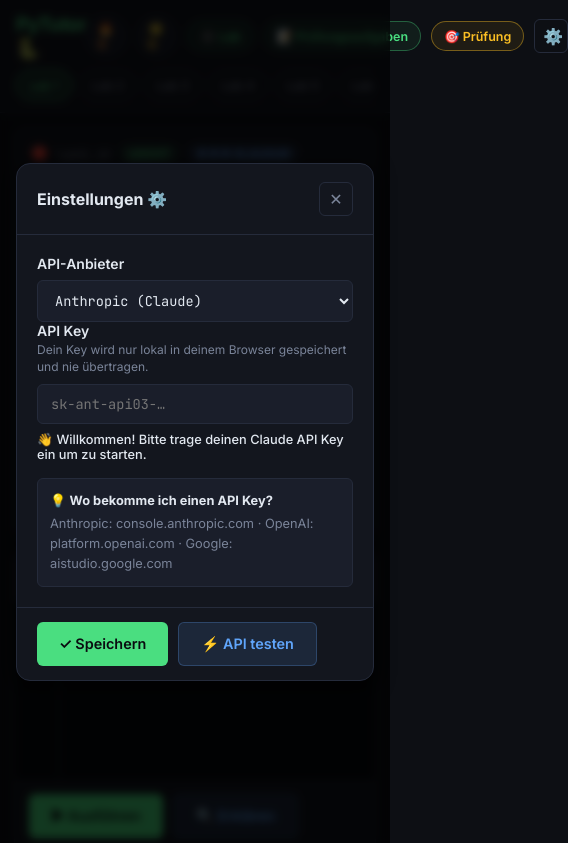
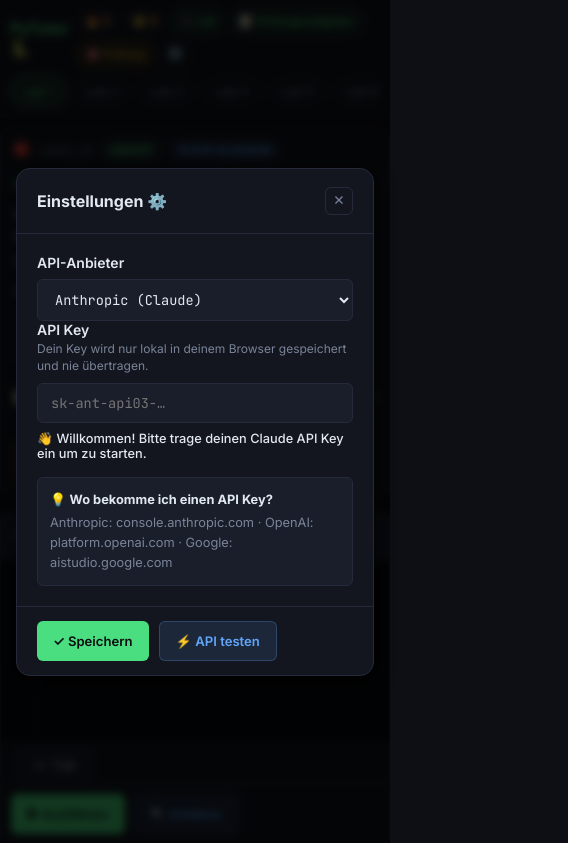
Before and after one commit to monaseidl/pytutor, a plain HTML site: page pytutor/index.html in a window 390 px wide. Shown: the top 843 px of the page, 568 px wide, since content can reach past the window. Drawn offline with Linux system fonts and the light colour scheme.

Commit message:
Mobile layout fixes

```diff
--- a/pytutor/app.js
+++ b/pytutor/app.js
@@ -1605,6 +1605,17 @@ function bindEvents() {
 
   document.getElementById('hint-btn')
     .addEventListener('click', showNextHint);
+
+  // ── Mobile Tab button ──
+  document.getElementById('tab-btn')
+    .addEventListener('click', () => {
+      const s = editor.selectionStart;
+      const e2 = editor.selectionEnd;
+      editor.value = editor.value.slice(0, s) + '    ' + editor.value.slice(e2);
+      editor.selectionStart = editor.selectionEnd = s + 4;
+      editor.focus();
+      syncLineNumbers();
+    });
 
   document.getElementById('reset-btn')
     .addEventListener('click', () => {
--- a/pytutor/index.html
+++ b/pytutor/index.html
@@ -112,6 +112,9 @@
               aria-label="Python Code Editor"
               placeholder="# Schreib deinen Code hier…"
             ></textarea>
+          </div>
+          <div class="mobile-tab-row">
+            <button id="tab-btn" class="btn-tab-mobile" aria-label="Einrücken (4 Leerzeichen)">⇥ Tab</button>
           </div>
           <div class="editor-actions">
             <button id="run-btn" class="btn btn-run">▶ Ausführen</button>
--- a/pytutor/style.css
+++ b/pytutor/style.css
@@ -39,8 +39,13 @@ body {
   color: var(--text);
   font-family: var(--font-ui);
   min-height: 100vh;
+  width: 100%;
   overflow-x: hidden;
   -webkit-font-smoothing: antialiased;
+}
+
+#app {
+  width: 100%;
 }
 
 button { font-family: var(--font-ui); }
@@ -58,6 +63,7 @@ button { font-family: var(--font-ui); }
   background: var(--panel);
   border-bottom: 1px solid var(--border);
   padding: 12px 16px 10px;
+  padding-top: max(12px, env(safe-area-inset-top));
   position: sticky;
   top: 0;
   z-index: 100;
@@ -117,6 +123,8 @@ button { font-family: var(--font-ui); }
   display: flex;
   gap: 6px;
   overflow-x: auto;
+  white-space: nowrap;
+  -webkit-overflow-scrolling: touch;
   padding-bottom: 2px;
   scrollbar-width: none;
 }
@@ -153,7 +161,8 @@ button { font-family: var(--font-ui); }
    MAIN LAYOUT
    ══════════════════════════════════════════════════════════ */
 #main {
-  padding: 14px 14px 32px;
+  padding: 14px 0 32px;
+  width: 100%;
   max-width: 1440px;
   margin: 0 auto;
   display: flex;
@@ -1326,3 +1335,106 @@ body.exam-active .hint-area { opacity: 0.4; pointer-events: none; }
    UTILITY
    ══════════════════════════════════════════════════════════ */
 .hidden { display: none !important; }
+
+/* ══════════════════════════════════════════════════════════
+   MOBILE TAB BUTTON (only on small screens)
+   ══════════════════════════════════════════════════════════ */
+.mobile-tab-row {
+  display: none;
+  padding: 6px 14px 0;
+}
+
+.btn-tab-mobile {
+  background: var(--panel-2);
+  border: 1px solid var(--border);
+  border-radius: var(--radius-sm);
+  color: var(--muted);
+  font-family: var(--font-code);
+  font-size: 0.85rem;
+  font-weight: 600;
+  padding: 6px 16px;
+  cursor: pointer;
+  min-height: 36px;
+  transition: background 0.15s, color 0.15s;
+}
+.btn-tab-mobile:active {
+  background: var(--border);
+  color: var(--text);
+}
+
+/* ══════════════════════════════════════════════════════════
+   MOBILE LAYOUT  (< 600 px)
+   ══════════════════════════════════════════════════════════ */
+@media (max-width: 599px) {
+
+  /* Show Tab button */
+  .mobile-tab-row { display: block; }
+
+  /* Header: tighter padding, smaller gap */
+  #header { padding: 8px 10px 8px; }
+
+  .header-top { margin-bottom: 8px; gap: 6px; }
+
+  .logo { font-size: 1rem; }
+
+  .header-right { gap: 6px; flex-wrap: wrap; }
+
+  /* Badges */
+  .streak-badge,
+  .score-badge {
+    font-size: 0.72rem;
+    padding: 2px 7px;
+  }
+
+  /* Header buttons */
+  .btn-add-lab,
+  .btn-exam {
+    font-size: 0.68rem;
+    padding: 4px 8px;
+    min-height: 26px;
+  }
+
+  .icon-btn {
+    font-size: 0.85rem;
+    padding: 4px 6px;
+    min-height: 28px;
+    min-width: 28px;
+  }
+
+  /* Main grid padding */
+  #main { padding: 10px 0 24px; gap: 10px; }
+
+  /* Exercise card */
+  #exercise-card { padding: 12px; }
+
+  .exercise-title { font-size: 0.95rem; }
+
+  .exercise-desc { font-size: 0.85rem; }
+
+  /* Code editor font */
+  .code-editor {
+    font-size: 0.8rem;
+    padding: 10px;
+  }
+
+  .line-numbers {
+    font-size: 0.75rem;
+    padding: 10px 8px 10px 10px;
+    min-width: 36px;
+  }
+
+  /* Action buttons */
+  .btn {
+    font-size: 0.82rem;
+    padding: 9px 16px;
+    min-height: 40px;
+  }
+
+  .editor-actions { padding: 10px 10px; gap: 8px; }
+
+  /* Console */
+  .console-output { font-size: 0.8rem; }
+
+  /* Keyboard legend: hide on tiny screens */
+  .kbd-legend { display: none; }
+}
```
Also changed, not shown: 1 other file.
